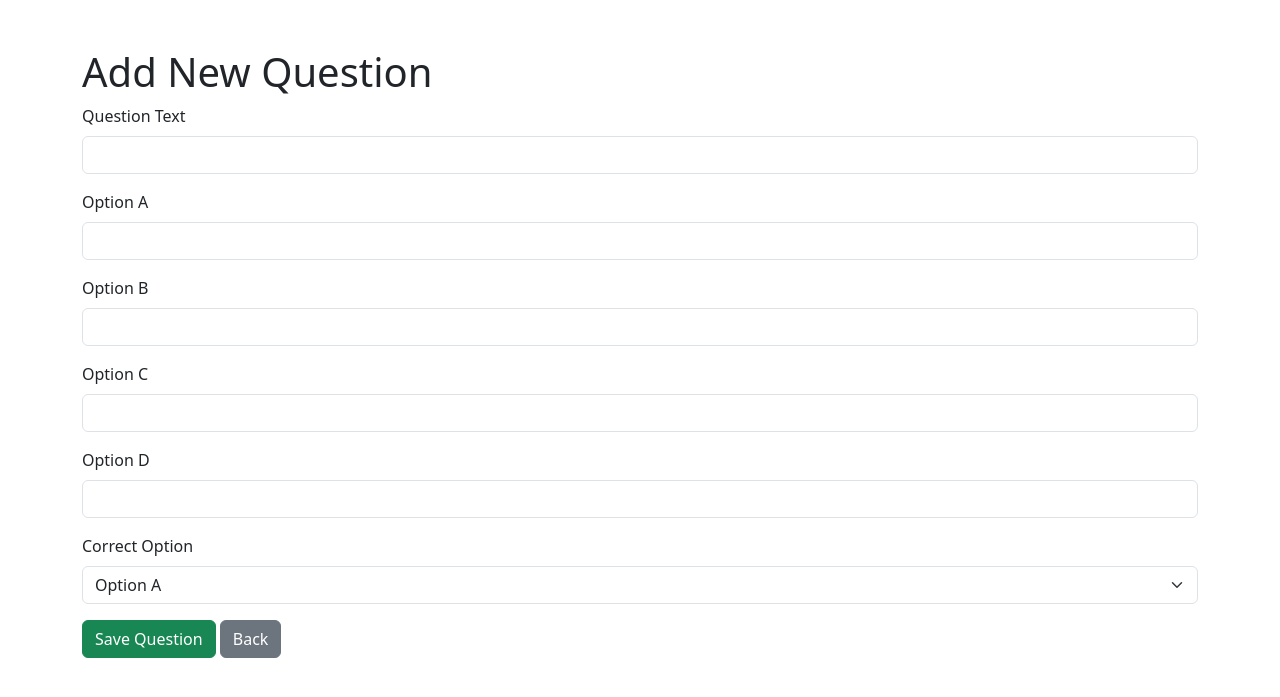
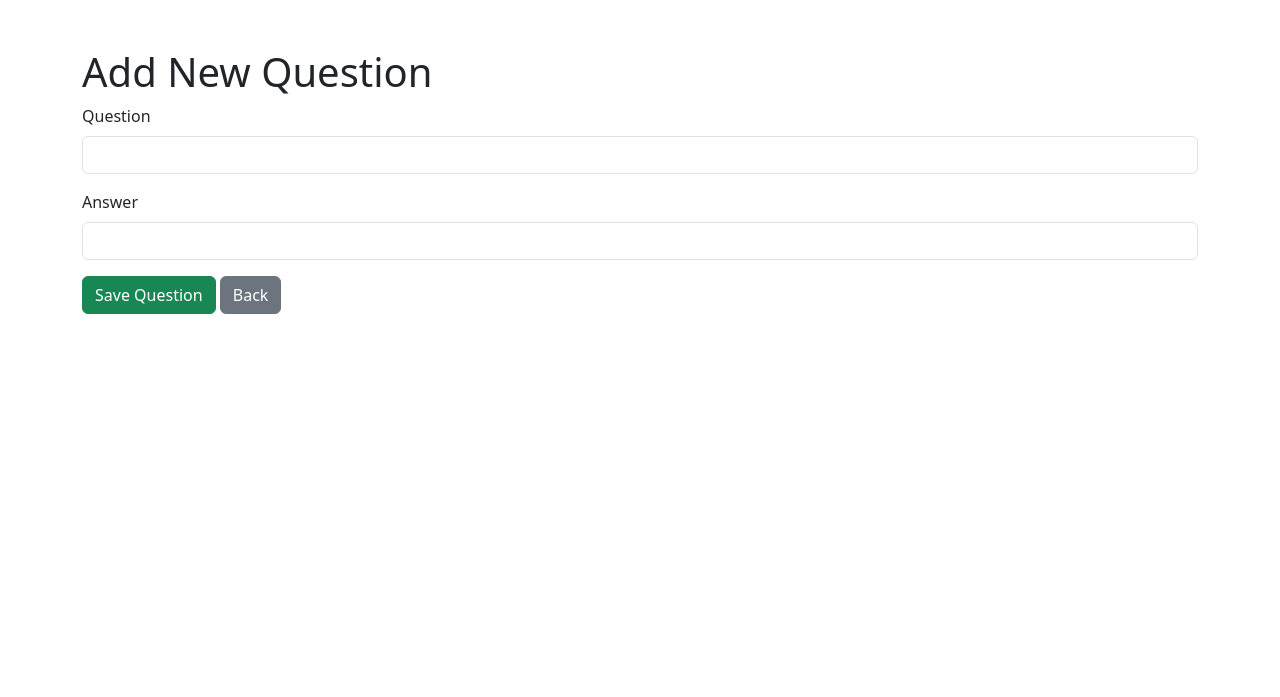
Before and after one commit to zakinadhif/tarik-tambang-laut, a Laravel app: page /questions/create in a window 1280 px wide. Shown: the top 697 px of the page. Run offline with Laravel 12, Linux system fonts and the light colour scheme.

Commit message:
Integrate public/game into Laravel: Blade template, Question model schema update, DB seeder, API route
- Convert public/game/index.html to Blade template (resources/views/game.blade.php)
- Update Question model/migration schema from multiple-choice (option_a/b/c/d) to simple question/answer format
- Update QuestionController validation and CRUD views for new schema
- Add QuestionSeeder with 20 sample questions from game.js
- Wire game.js to use server-injected questions via @json Blade directive
- Add /api/questions JSON endpoint
- Rename public/game/ to public/game-assets/ to avoid PHP dev server conflict with /game route

Co-authored-by: zakinadhif <56494343+zakinadhif@users.noreply.github.com>

```diff
--- a/app/Http/Controllers/QuestionController.php
+++ b/app/Http/Controllers/QuestionController.php
@@ -21,12 +21,8 @@ class QuestionController extends Controller
     public function store(Request $request)
     {
         $validated = $request->validate([
-            'question_text' => 'required',
-            'option_a' => 'required',
-            'option_b' => 'required',
-            'option_c' => 'required',
-            'option_d' => 'required',
-            'correct_option' => 'required|in:option_a,option_b,option_c,option_d',
+            'question' => 'required',
+            'answer' => 'required',
         ]);
 
         Question::create($validated);
--- a/database/seeders/DatabaseSeeder.php
+++ b/database/seeders/DatabaseSeeder.php
@@ -21,5 +21,7 @@ class DatabaseSeeder extends Seeder
             'name' => 'Test User',
             'email' => 'test@example.com',
         ]);
+
+        $this->call(QuestionSeeder::class);
     }
 }
--- a/resources/views/questions/create.blade.php
+++ b/resources/views/questions/create.blade.php
@@ -20,33 +20,12 @@
     <form action="{{ route('questions.store') }}" method="POST">
         @csrf
         <div class="mb-3">
-            <label class="form-label">Question Text</label>
-            <input type="text" name="question_text" class="form-control" required>
+            <label class="form-label">Question</label>
+            <input type="text" name="question" class="form-control" required>
         </div>
         <div class="mb-3">
-            <label class="form-label">Option A</label>
-            <input type="text" name="option_a" class="form-control" required>
-        </div>
-        <div class="mb-3">
-            <label class="form-label">Option B</label>
-            <input type="text" name="option_b" class="form-control" required>
-        </div>
-        <div class="mb-3">
-            <label class="form-label">Option C</label>
-            <input type="text" name="option_c" class="form-control" required>
-        </div>
-        <div class="mb-3">
-            <label class="form-label">Option D</label>
-            <input type="text" name="option_d" class="form-control" required>
-        </div>
-        <div class="mb-3">
-            <label class="form-label">Correct Option</label>
-            <select name="correct_option" class="form-select">
-                <option value="option_a">Option A</option>
-                <option value="option_b">Option B</option>
-                <option value="option_c">Option C</option>
-                <option value="option_d">Option D</option>
-            </select>
+            <label class="form-label">Answer</label>
+            <input type="text" name="answer" class="form-control" required>
         </div>
         <button type="submit" class="btn btn-success">Save Question</button>
         <a href="{{ route('questions.index') }}" class="btn btn-secondary">Back</a>
--- a/resources/views/questions/index.blade.php
+++ b/resources/views/questions/index.blade.php
@@ -17,15 +17,15 @@
         <thead>
             <tr>
                 <th>Question</th>
-                <th>Correct Option</th>
+                <th>Answer</th>
                 <th>Actions</th>
             </tr>
         </thead>
         <tbody>
             @foreach($questions as $question)
             <tr>
-                <td>{{ $question->question_text }}</td>
-                <td>{{ $question->correct_option }}</td>
+                <td>{{ $question->question }}</td>
+                <td>{{ $question->answer }}</td>
                 <td>
                     <!-- Add edit/delete buttons here later -->
                     <span class="text-muted">Edit | Delete</span>
--- a/routes/web.php
+++ b/routes/web.php
@@ -1,5 +1,6 @@
 <?php
 
+use App\Models\Question;
 use Illuminate\Support\Facades\Route;
 
 Route::get('/', function () {
@@ -7,6 +8,12 @@ Route::get('/', function () {
 });
 
 Route::get('/game', function () {
-    return response()->file(public_path('game/index.html'));
+    $questions = Question::all(['question', 'answer']);
+    return view('game', compact('questions'));
 });
+
+Route::get('/api/questions', function () {
+    return Question::all(['question', 'answer']);
+});
+
 Route::resource('questions', App\Http\Controllers\QuestionController::class);
```
Also changed, not shown: app/Models/Question.php (+2 -6 lines), database/seeders/QuestionSeeder.php (added, +42 -0 lines), public/game-assets/game.js (renamed from public/game/game.js, +8 -6 lines), resources/views/game.blade.php (renamed from public/game/index.html, +5 -2 lines), database/migrations/2026_02_09_013103_create_questions_table.php, public/game-assets/image/idle1.png (renamed from public/game/image/idle1.png), public/game-assets/image/kalah1.png (renamed from public/game/image/kalah1.png), public/game-assets/image/menang2.png (renamed from public/game/image/menang2.png), public/game-assets/image/menarik2.png (renamed from public/game/image/menarik2.png), public/game-assets/image/stat2.png (renamed from public/game/image/stat2.png), public/game-assets/image/tarikfix.png (renamed from public/game/image/tarikfix.png), public/game-assets/image/winfix.png (renamed from public/game/image/winfix.png).
